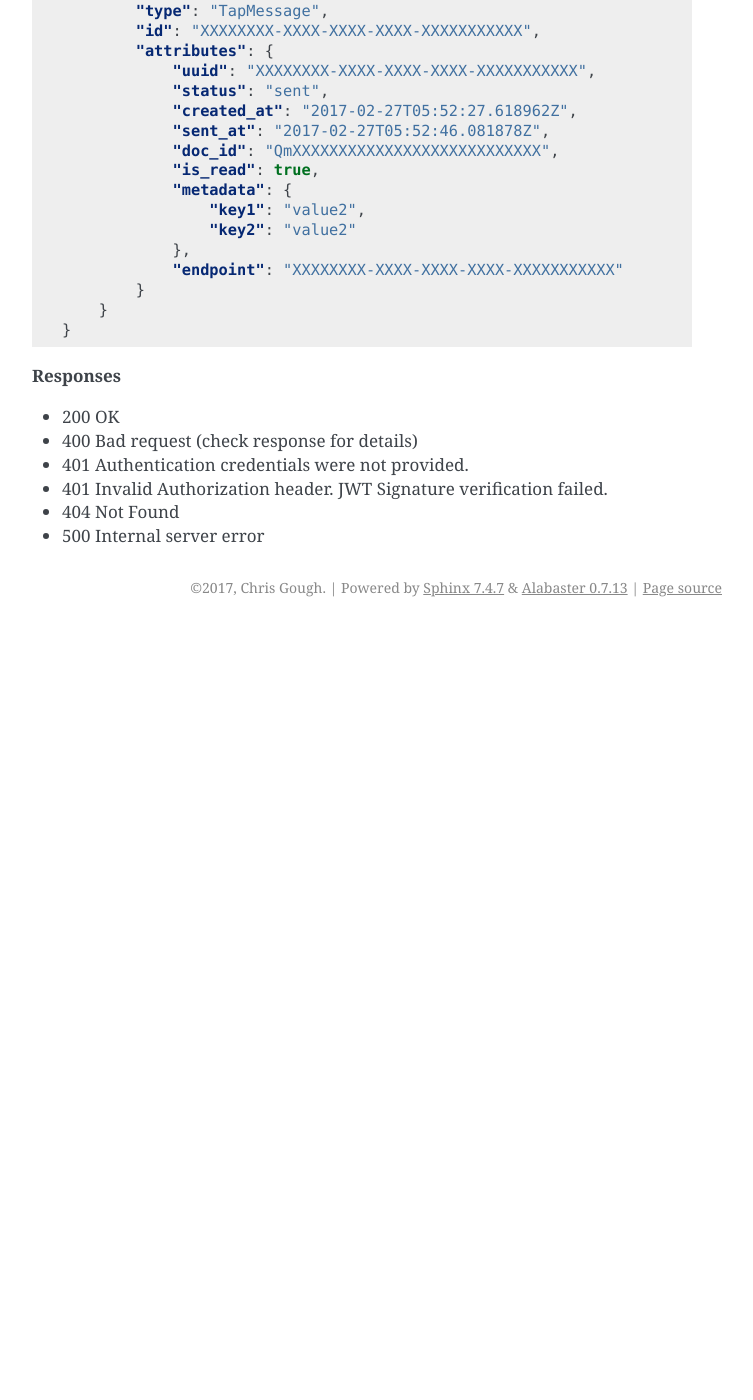
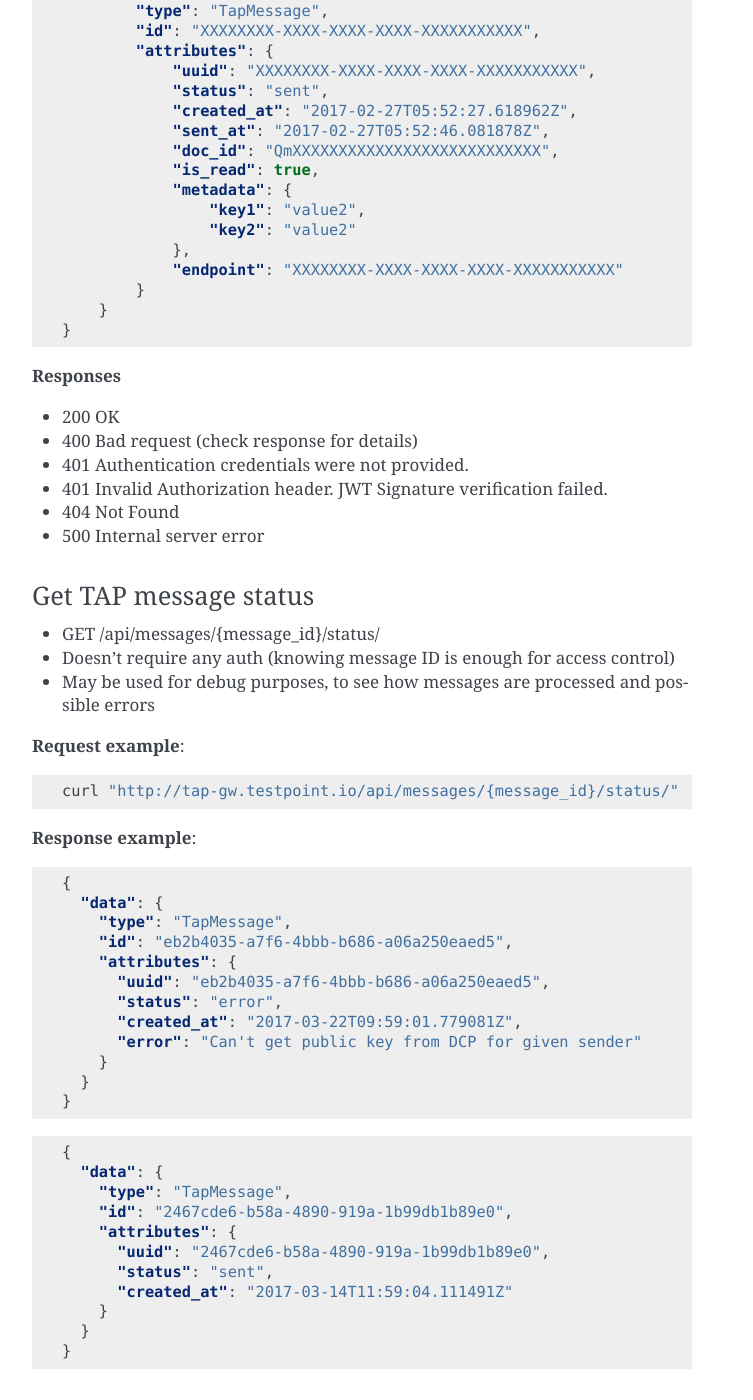
Before and after one commit to test-point/testpoint-tap-gw, a Sphinx documentation site: the page built from docs/tap-gw-api.rst, in a window 1280 px wide and 1400 px high, scrolled down 8669 px. Shown: the whole window, without its empty margins (388-1141 px from the left). Built offline with Sphinx 7.4.7, drawn with Linux system fonts in a browser that asks for light colours; before the commit the page ends 9296 px from its top, so only the background shows below that; some of the changed text lies outside the part shown.

Commit message:
TAP-GW API documentation

```diff
--- a/docs/tap-gw-api.rst
+++ b/docs/tap-gw-api.rst
@@ -446,3 +446,49 @@ Update TAP message
 * 401 Invalid Authorization header. JWT Signature verification failed.
 * 404 Not Found
 * 500 Internal server error
+
+
+Get TAP message status
+----------------------
+
+* GET /api/messages/{message_id}/status/
+* Doesn't require any auth (knowing message ID is enough for access control)
+* May be used for debug purposes, to see how messages are processed and possible errors
+
+**Request example**:
+
+.. sourcecode:: bash
+
+  curl "http://tap-gw.testpoint.io/api/messages/{message_id}/status/"
+
+
+**Response example**:
+
+.. sourcecode:: json
+
+    {
+      "data": {
+        "type": "TapMessage",
+        "id": "eb2b4035-a7f6-4bbb-b686-a06a250eaed5",
+        "attributes": {
+          "uuid": "eb2b4035-a7f6-4bbb-b686-a06a250eaed5",
+          "status": "error",
+          "created_at": "2017-03-22T09:59:01.779081Z",
+          "error": "Can't get public key from DCP for given sender"
+        }
+      }
+    }
+
+.. sourcecode:: json
+
+    {
+      "data": {
+        "type": "TapMessage",
+        "id": "2467cde6-b58a-4890-919a-1b99db1b89e0",
+        "attributes": {
+          "uuid": "2467cde6-b58a-4890-919a-1b99db1b89e0",
+          "status": "sent",
+          "created_at": "2017-03-14T11:59:04.111491Z"
+        }
+      }
+    }
```
